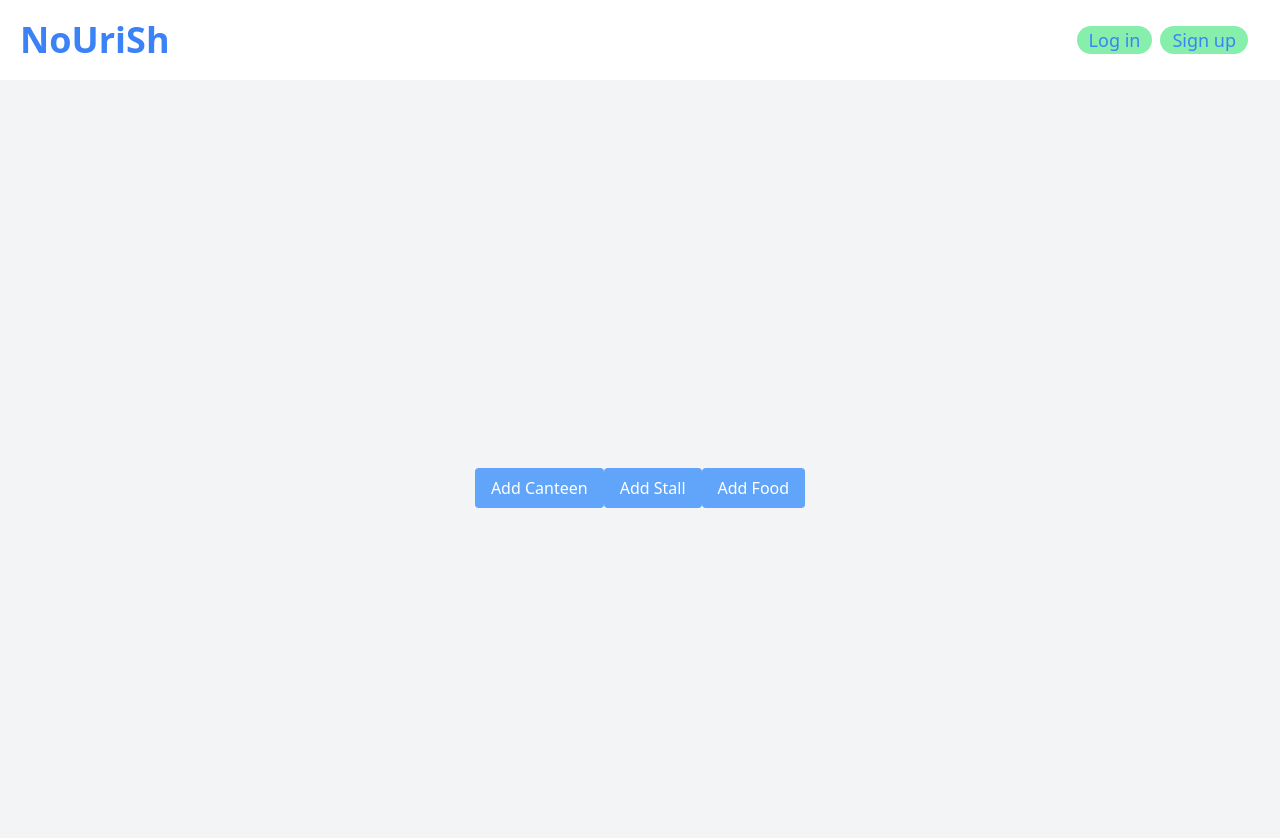
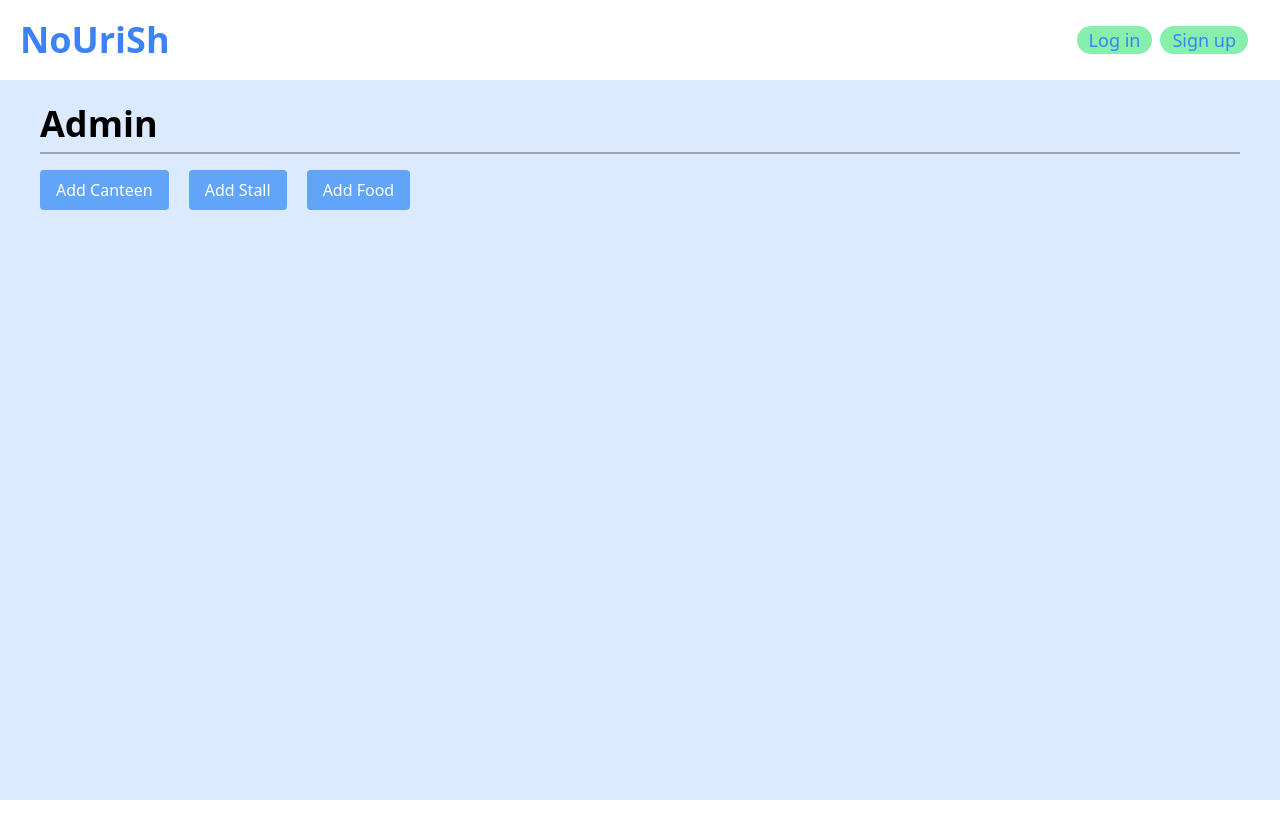
Before and after one commit to DesSnowy/NoUriSh, a React (Create React App) app in the folder frontend/: page /admin in a window 1280 px wide. Shown: the top 838 px of the page. After the commit the page ends 800 px from the top, so only its background shows below. Built offline with nearby package versions, Linux system fonts and the light colour scheme.

Commit message:
standardize CSS styling for headers

```diff
--- a/frontend/src/pages/Admin.js
+++ b/frontend/src/pages/Admin.js
@@ -21,7 +21,7 @@ const Admin = () => {
   }
 
   return (
-    <div className="min-h-screen flex flex-col items-center justify-center bg-gray-100">
+    <div className=" mt-4 ml-10 mr-10">
       {showCanteenPopup && (
         <div
           onClick={() => setShowCanteenPopup(false)}
@@ -69,8 +69,10 @@ const Admin = () => {
           </div>
         </div>
       )}
-
-      <div className="space-y-4">
+      <h3 className="text-4xl font-semibold border-b-2 border-gray-400 py-2 mb-4">
+        Admin
+      </h3>
+      <div className="space-x-5">
         <button className="button" onClick={handleAddCanteen}>
           Add Canteen
         </button>
@@ -82,7 +84,7 @@ const Admin = () => {
         </button>
       </div>
     </div>
-  )
+  );
 }
 
 export default Admin;
--- a/frontend/src/pages/Cart.js
+++ b/frontend/src/pages/Cart.js
@@ -115,7 +115,7 @@ const Cart = () => {
 
   return (
     <section className="mt-4 ml-10 mr-10">
-      <h3 className="text-5xl font-semibold border-b-2 border-gray-400 py-2 mb-4">
+      <h3 className="text-4xl font-semibold border-b-2 border-gray-400 py-2 mb-4">
         Cart
       </h3>
       <div className="grid gap-4 grid-cols-2">
@@ -179,21 +179,15 @@ const Cart = () => {
 
           <h3 className="text-large font-semibold">Active groups</h3>
           {groups.length === 0 ? (
-            <div className="">
-              No active groups!
-            </div>
+            <div className="">No active groups!</div>
           ) : (
             groups.map((group) => (
               <div className="mb-2" key={group.id} value={group.id}>
                 {group.id}
-                <ViewProfileButton
-                  email={group.email}
-                  token={user.token}
-                />
+                <ViewProfileButton email={group.email} token={user.token} />
               </div>
             ))
           )}
-
         </div>
       </div>
     </section>
--- a/frontend/src/pages/GroupOrder.js
+++ b/frontend/src/pages/GroupOrder.js
@@ -213,8 +213,10 @@ const GroupOrder = () => {
     };
 
     return (
-      <>
-
+      <div className="mt-4 ml-10 mr-10">
+        <h3 className="text-4xl font-semibold border-b-2 border-gray-400 py-2 mb-4">
+          Group Order
+        </h3>
         {hasActiveOrder || hasIncompleteOrder ? (
           <div>
             {hasActiveOrder && (
@@ -253,7 +255,9 @@ const GroupOrder = () => {
                     <OrderDetails order={order} />
                     <select
                       value={order.orderStatus}
-                      onChange={(e) => updateOrderStatus(order.id, e.target.value)}
+                      onChange={(e) =>
+                        updateOrderStatus(order.id, e.target.value)
+                      }
                     >
                       <option value="pending">Pending</option>
                       <option value="ordered">Ordered from stall</option>
@@ -269,10 +273,12 @@ const GroupOrder = () => {
                 ))}
               </div>
             )}
-            <button className="button ml-4 mb-6" onClick={handleCompleteOrder}>
+            <button
+              className="button ml-4 mb-6 mt-7"
+              onClick={handleCompleteOrder}
+            >
               Complete group order
             </button>
-
           </div>
         ) : (
           <div>
@@ -297,7 +303,7 @@ const GroupOrder = () => {
             </form>
           </div>
         )}
-      </>
+      </div>
     );
   }
 
--- a/frontend/src/pages/MyOrders.js
+++ b/frontend/src/pages/MyOrders.js
@@ -36,8 +36,10 @@ const MyOrders = () => {
   }, [user]);
 
   return (
-    <div>
-      <h2 className="mt-4 ml-10 mb-4 text-3xl font-semibold">My Orders</h2>
+    <div className="mt-4 ml-10 mr-10">
+      <h3 className="text-4xl font-semibold border-b-2 border-gray-400 py-2 mb-4">
+        My Orders
+      </h3>
       {error && <div className="error">{error}</div>}
       {orders.length === 0 ? (
         <div className="ml-4">No orders found.</div>
--- a/frontend/src/pages/Profile.js
+++ b/frontend/src/pages/Profile.js
@@ -2,8 +2,13 @@ import ProfileForm from "../components/ProfileForm";
 
 const Profile = () => {
   return (
-    <div className="flex flex-row justify-around">
-      <ProfileForm />
+    <div className="mt-4 ml-10 mr-10">
+      <h3 className="text-4xl font-semibold border-b-2 border-gray-400 py-2 mb-4">
+        My Profile
+      </h3>
+      <div className="flex flex-row justify-around">
+        <ProfileForm />
+      </div>
     </div>
   );
 };
```
